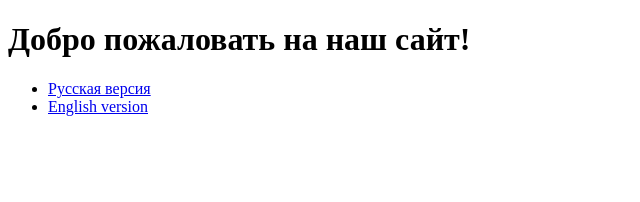
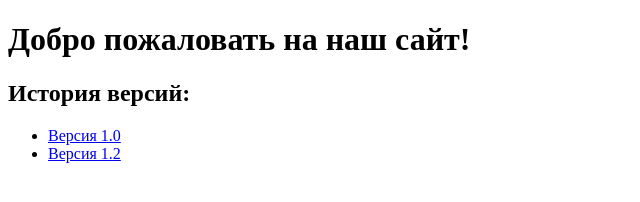
Before and after one commit to Vacheslav51/RPP4, a plain HTML site: page index.html in a window 1280 px wide. Shown: the whole page, without its empty margins (0-640 px from the left). Drawn offline with Linux system fonts and the light colour scheme.

Commit message:
Update index.html

```diff
--- a/index.html
+++ b/index.html
@@ -8,9 +8,10 @@
 <body>
     <h1>Добро пожаловать на наш сайт!</h1>
     <nav>
+        <h2>История версий:</h2>
         <ul>
-            <li><a href="ru/index.html">Русская версия</a></li>
-            <li><a href="en/index.html">English version</a></li>
+            <li><a href="https://vacheslav51.github.io/RPP4/index.html/v1.0/">Версия 1.0</a></li>
+            <li><a href="https://vacheslav51.github.io/RPP4/index.html/v1.0/">Версия 1.2</a></li>
         </ul>
     </nav>
 </body>
```
